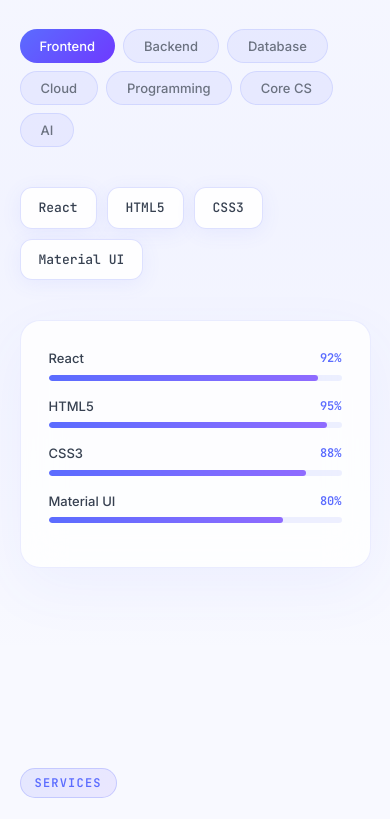
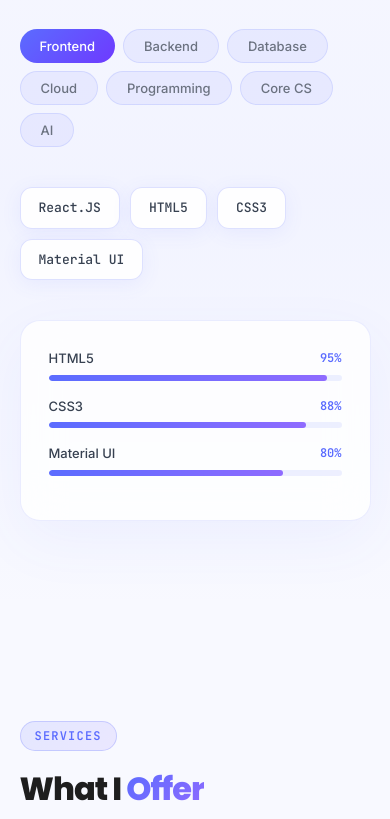
Before and after one commit to Balaji0602/Portfolio, a React (Vite) app in the folder balag-portfolio/: page / in a window 390 px wide. Shown: the part 3108-3927 px from the top of the page. Built offline with nearby package versions, Linux system fonts and the light colour scheme.

Commit message:
feat: initialize portfolio application with responsive navigation, theme toggling, and hero section components

```diff
--- a/balag-portfolio/src/App.jsx
+++ b/balag-portfolio/src/App.jsx
@@ -4,10 +4,10 @@
 const NAV_LINKS = ["About", "Skills", "Services", "Projects", "Contact"];
 
 const SKILLS = {
-  Frontend: ["React", "HTML5", "CSS3", "Material UI"],
+  Frontend: ["React.JS", "HTML5", "CSS3", "Material UI"],
   Backend: ["Node.js", "Express.js", "Python", "FastAPI", "REST APIs", "Microservices"],
   Database: ["PostgreSQL", "MySQL"],
-  Cloud: ["AWS Lambda", "API Gateway", "CloudWatch", "S3"],
+  Cloud: ["AWS Lambda", "API Gateway", "CloudWatch", "S3", "CloudFront", "IAM", "CI/CD"],
   Programming: ["JavaScript", "TypeScript", "Python"],
   "Core CS": ["Data Structures", "Algorithms", "OOPs", "Design Patterns"],
   AI: ["Generative AI", "Agentic AI", "Prompt Engineering"],
@@ -28,7 +28,7 @@
     icon: "⚡",
     title: "Full Stack Web Development",
     desc: "End-to-end React & Node.js applications with clean architecture, modern UI, and robust backend systems.",
-    tags: ["React", "Node.js", "PostgreSQL"],
+    tags: ["React.JS", "Node.js", "PostgreSQL"],
   },
   {
     icon: "🔗",
@@ -45,8 +45,8 @@
   {
     icon: "☁️",
     title: "Cloud Deployment",
-    desc: "AWS-based serverless deployments using Lambda, API Gateway, and CloudWatch monitoring.",
-    tags: ["AWS Lambda", "API Gateway", "CloudWatch"],
+    desc: "Secure AWS cloud deployments using Lambda, API Gateway, S3, CloudFront, and automated CI/CD pipelines.",
+    tags: ["AWS Lambda", "API Gateway", "S3", "CloudFront", "IAM", "CloudWatch", "CI/CD"],
   },
 ];
 
@@ -514,7 +514,7 @@
                   📅 Feb 2026 – Present
                 </div>
                 <div style={{ display: "flex", flexWrap: "wrap", gap: 8 }}>
-                  {["Python", "Generative AI", "Agentic AI", "React", "Node.js", "TypeScript", "LLMs", "RAG"].map((tech) => (
+                  {["Python", "Generative AI", "Agentic AI", "React.JS", "Node.js", "TypeScript", "LLMs", "RAG"].map((tech) => (
                     <span key={tech} style={{
                       padding: "4px 12px", borderRadius: 8,
                       background: "linear-gradient(135deg, rgba(16,185,129,0.1), rgba(5,150,105,0.1))",
@@ -547,7 +547,7 @@
                   📅 June 2023 – Feb 2026
                 </div>
                 <div style={{ display: "flex", flexWrap: "wrap", gap: 8 }}>
-                  {["React", "Node.js", "PostgreSQL", "AWS Lambda", "Microservices", "TypeScript"].map((tech) => (
+                  {["React.JS", "Node.js", "PostgreSQL", "AWS Lambda", "Microservices", "TypeScript"].map((tech) => (
                     <span key={tech} style={{
                       padding: "4px 12px", borderRadius: 8,
                       background: "linear-gradient(135deg, rgba(91,108,255,0.12), rgba(110,58,255,0.12))",
```
